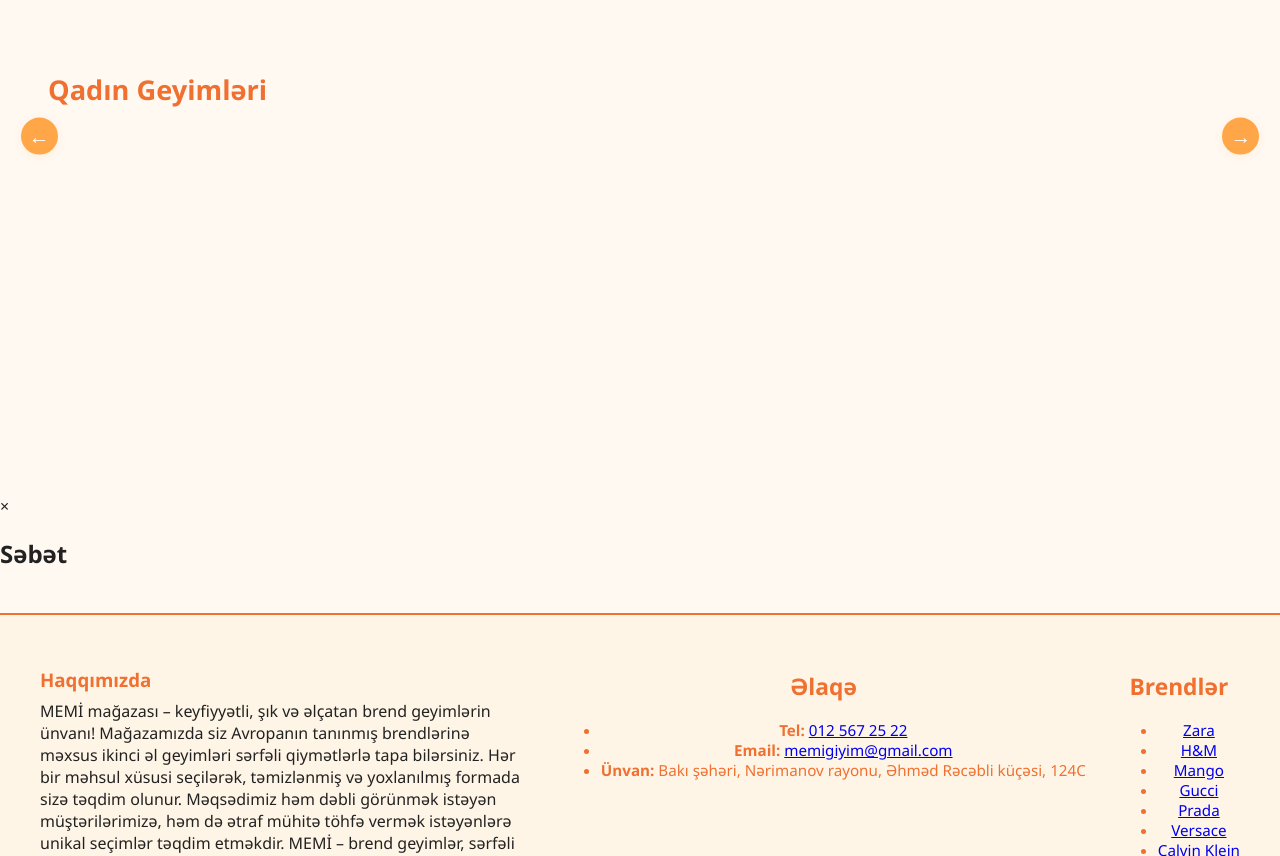
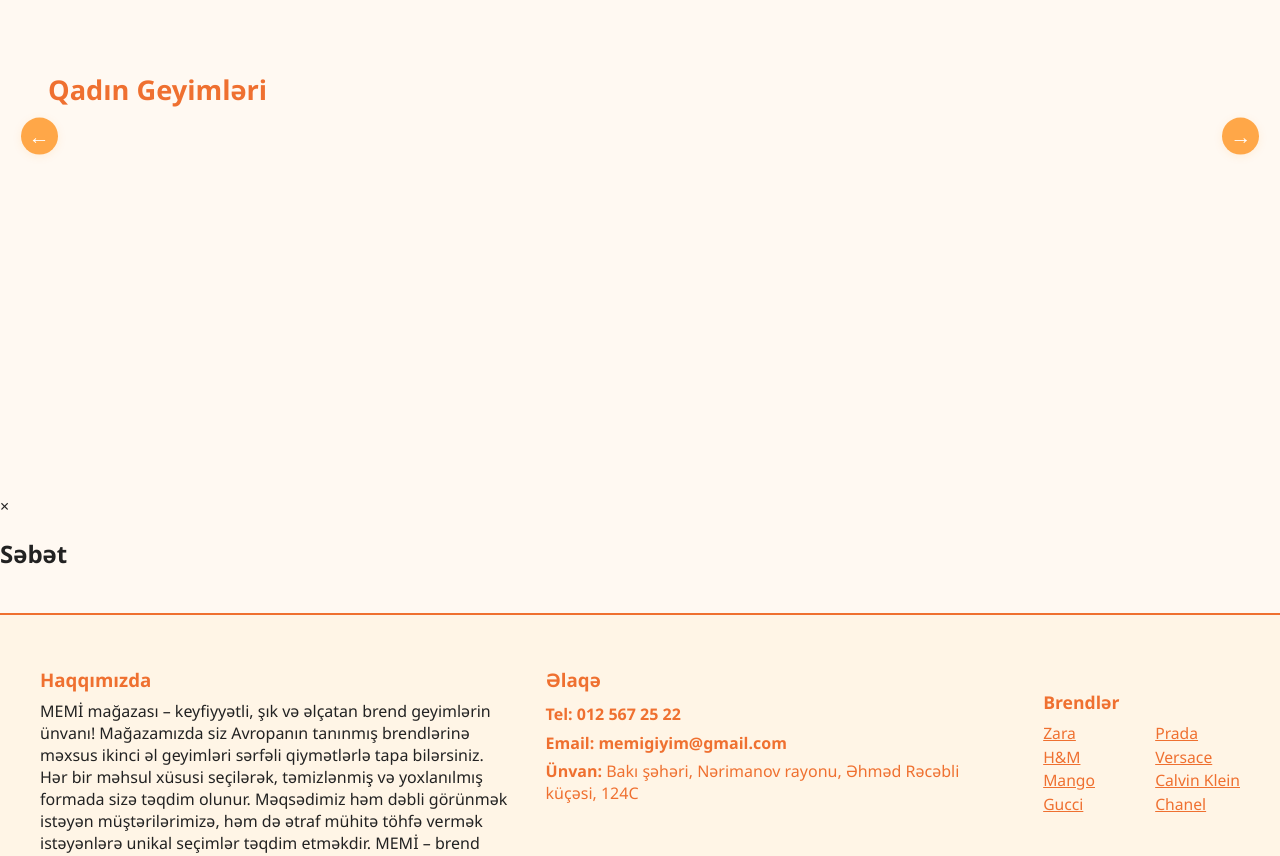
Before and after one commit to Ad1gozalovNihad/serbest-is, a plain HTML site: page MEMI/index.html in a window 1280 px wide. Shown: the part 96-952 px from the top of the page. Drawn offline with Linux system fonts and the light colour scheme; a script that the page names is missing.

Commit message:
updated CSS

```diff
--- a/MEMI/style.css
+++ b/MEMI/style.css
@@ -327,3 +327,74 @@ footer {
     color: var(--text-light);
     font-size: 1rem;
 }
+footer .contacts {
+    flex: 1 1 260px;
+    min-width: 220px;
+    text-align: left;
+}
+footer .contacts h2 {
+    margin-bottom: 0.7rem;
+    color: var(--primary-orange);
+    font-size: 1.17rem;
+}
+
+footer .contacts ul {
+    list-style: none;
+    padding: 0;
+    margin: 0;
+    font-size: 1rem;
+}
+
+footer .contacts li {
+    margin-bottom: 0.4rem;
+}
+footer .contacts li strong {
+    min-width: 66px;
+    color: var(--primary-orange);
+}
+footer .contacts li a {
+    color: var(--primary-orange);
+    text-decoration: none;
+    font-weight: bold;
+}
+footer .contacts li a:hover {
+    text-decoration: underline;
+}
+
+.footer-links {
+    margin: 1.5rem 0 0 0;
+    text-align: left;
+    padding-left: 2rem;
+}
+.footer-links h2 {
+    font-size: 1.1rem;
+    color: var(--primary-orange);
+    margin-bottom: 0.5rem;
+}
+.footer-links ul {
+    list-style: none;
+    margin: 0 0 0.5rem 0;
+    padding: 0;
+    font-size: 0.98rem;
+    column-count: 2;
+    column-gap: 1.7rem;
+}
+.footer-links li {
+    margin-bottom: 0.1em;
+}
+.footer-links a {
+    color: var(--primary-orange);
+    text-decoration: underline;
+}
+.footer-links .brand-image-links {
+    font-size: 0.95rem;
+    margin-top: 0.6em;
+}
+.footer-links .brand-image-links span {
+    display: inline-block;
+    margin: 0 0.4em 0.2em 0;
+}
+
+.footer-copy {
+    margin-top: 1.2rem;
+}
```
